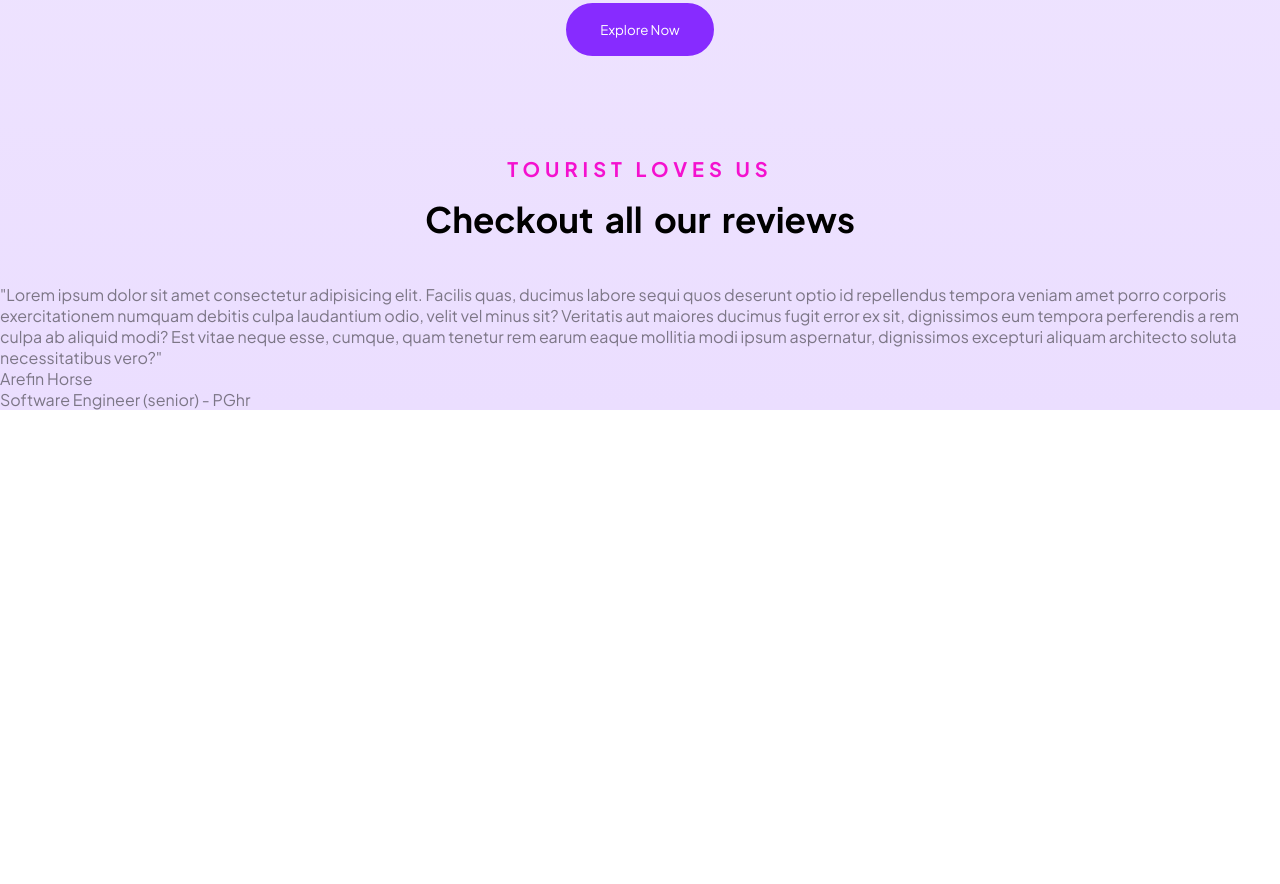
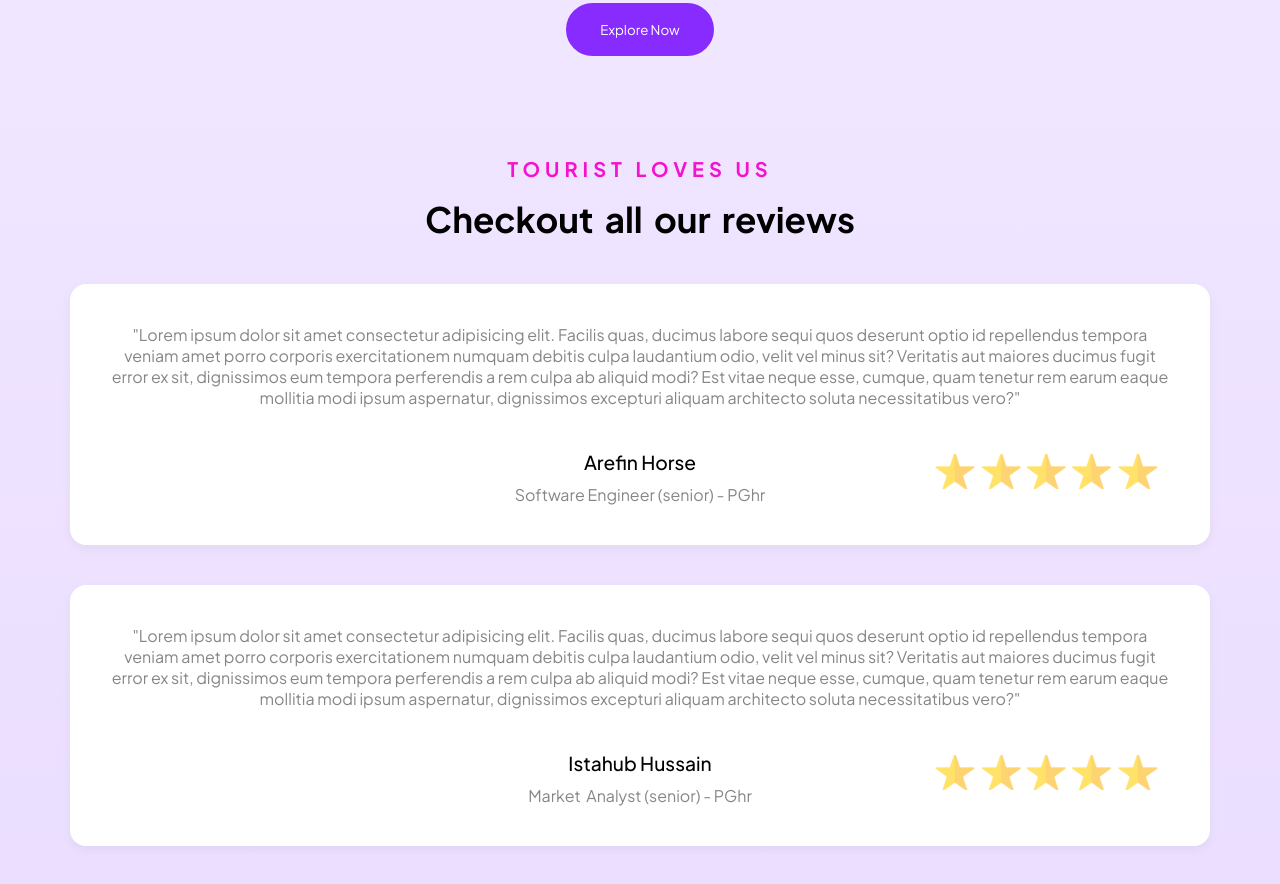
Before and after one commit to mi-araf/tour-mama-18, a plain HTML site: page index.html in a window 1280 px wide. Shown: the part 2734-3618 px from the top of the page. Before the commit the page ends 3144 px from the top, so only its background shows below. Drawn offline with Linux system fonts and the light colour scheme.

Commit message:
review secion done

```diff
--- a/index.html
+++ b/index.html
@@ -92,9 +92,14 @@ with a certain degree of justification, be able to speak of humankind as civiliz
         </div>
         <div class="users-reviews">
             <div class="review">
-                <p>"Lorem ipsum dolor sit amet consectetur adipisicing elit. Facilis quas, ducimus labore sequi quos deserunt optio id repellendus tempora veniam amet porro corporis exercitationem numquam debitis culpa laudantium odio, velit vel minus sit? Veritatis aut maiores ducimus fugit error ex sit, dignissimos eum tempora perferendis a rem culpa ab aliquid modi? Est vitae neque esse, cumque, quam tenetur rem earum eaque mollitia modi ipsum aspernatur, dignissimos excepturi aliquam architecto soluta necessitatibus vero?"</p>
-                <p>Arefin Horse</p>
-                <p>Software Engineer (senior) - PGhr</p>
+                <p class="rP">"Lorem ipsum dolor sit amet consectetur adipisicing elit. Facilis quas, ducimus labore sequi quos deserunt optio id repellendus tempora veniam amet porro corporis exercitationem numquam debitis culpa laudantium odio, velit vel minus sit? Veritatis aut maiores ducimus fugit error ex sit, dignissimos eum tempora perferendis a rem culpa ab aliquid modi? Est vitae neque esse, cumque, quam tenetur rem earum eaque mollitia modi ipsum aspernatur, dignissimos excepturi aliquam architecto soluta necessitatibus vero?"</p>
+                <br><br><p class="rN">Arefin Horse</p>
+                <p class="rP">Software Engineer (senior) - PGhr</p>
+            </div>
+            <div class="review">
+                <p class="rP">"Lorem ipsum dolor sit amet consectetur adipisicing elit. Facilis quas, ducimus labore sequi quos deserunt optio id repellendus tempora veniam amet porro corporis exercitationem numquam debitis culpa laudantium odio, velit vel minus sit? Veritatis aut maiores ducimus fugit error ex sit, dignissimos eum tempora perferendis a rem culpa ab aliquid modi? Est vitae neque esse, cumque, quam tenetur rem earum eaque mollitia modi ipsum aspernatur, dignissimos excepturi aliquam architecto soluta necessitatibus vero?"</p>
+                <br><br><p class="rN">Istahub Hussain</p>
+                <p class="rP">Market &nbsp;Analyst (senior) - PGhr</p>
             </div>
         </div>
      </div>
--- a/style.css
+++ b/style.css
@@ -148,6 +148,32 @@ body {
     margin: 0 auto;
 }
 
-.review p {
+#reviews {
+    margin: 80px 70px;
+}
+.rP {
     color: #0E0E0E80;
 }
+.review {
+    background-color: white;
+    margin-bottom: 40px;
+    padding: 40px;
+    text-align: center;
+    box-shadow: 0 4px 8px rgba(142, 142, 142, 0.1);
+    border-radius: 16px;
+}
+.review {
+    background-image: url(./images/star-reviews.png);
+    background-repeat: no-repeat;
+    /* background-size: contain; */
+    /* background-position: right bottom; */
+    /* background-position-x: right;
+    background-position-y: bottom; */
+    /* background-position: right 50px bottom 60px; */
+    background-position: 97% 75%;
+}
+.rN {
+    font-size: larger;
+    font-weight: 500;
+    margin-bottom: 10px;
+}
```
